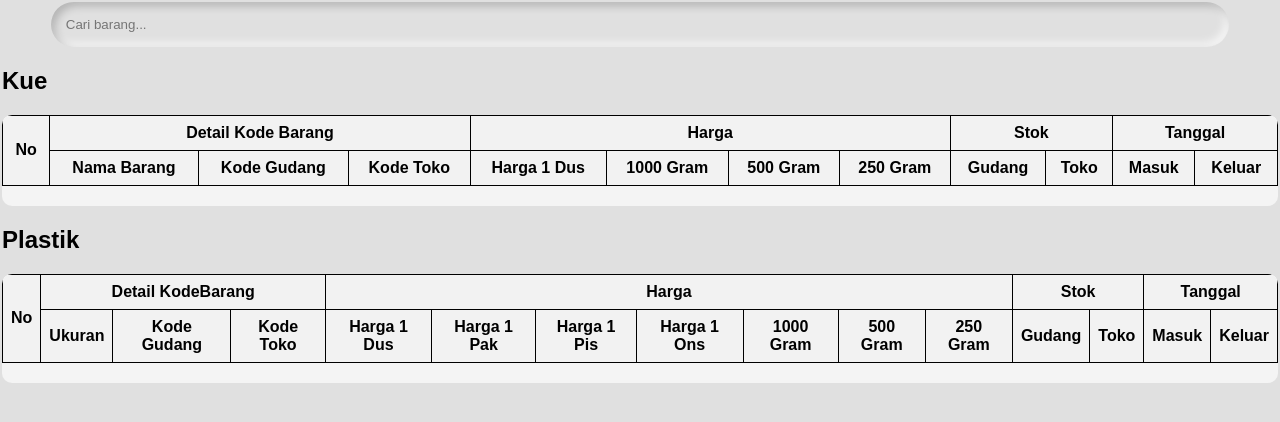
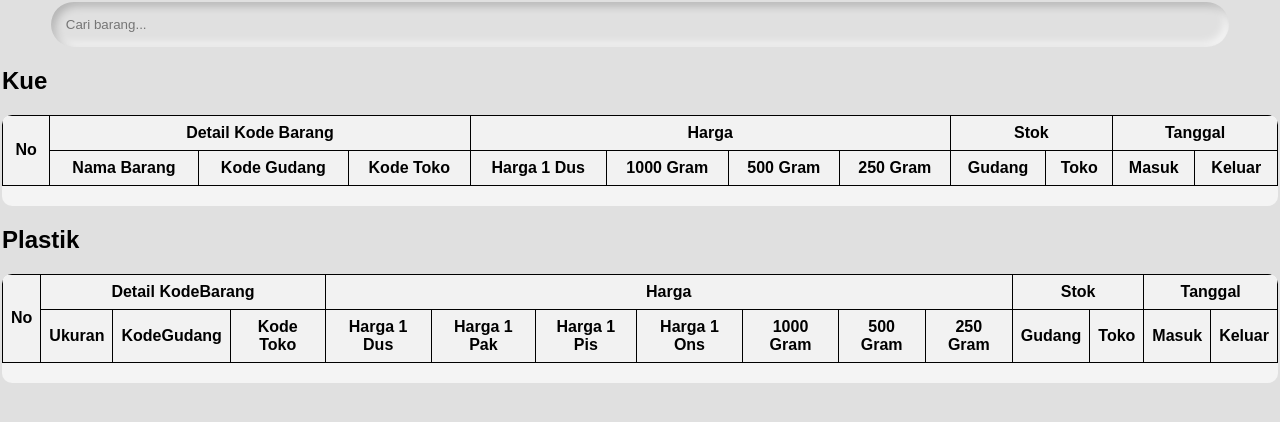
Before and after one commit to shelyou/TK, a plain HTML site: page index.html in a window 1280 px wide. Drawn offline with Linux system fonts and the light colour scheme; no server answers.

Commit message:
Update index.html

```diff
--- a/index.html
+++ b/index.html
@@ -25,7 +25,7 @@
         <table id="tablePlastik">
             <thead>
                 <tr><th rowspan="3">No</th><th colspan="3">Detail KodeBarang</th><th colspan="7">Harga</th><th colspan="2">Stok</th><th colspan="2">Tanggal</th></tr>
-                <tr><th>Ukuran</th><th>Kode Gudang</th><th>Kode Toko</th><th>Harga 1 Dus</th><th>Harga 1 Pak</th><th>Harga 1 Pis</th><th>Harga 1 Ons</th><th>1000 Gram</th><th>500 Gram</th><th>250 Gram</th><th>Gudang</th><th>Toko</th><th>Masuk</th><th>Keluar</th></tr>
+                <tr><th>Ukuran</th><th>KodeGudang</th><th>Kode Toko</th><th>Harga 1 Dus</th><th>Harga 1 Pak</th><th>Harga 1 Pis</th><th>Harga 1 Ons</th><th>1000 Gram</th><th>500 Gram</th><th>250 Gram</th><th>Gudang</th><th>Toko</th><th>Masuk</th><th>Keluar</th></tr>
             </thead>
             <tbody id="plastikBody"></tbody>
         </table>
```
